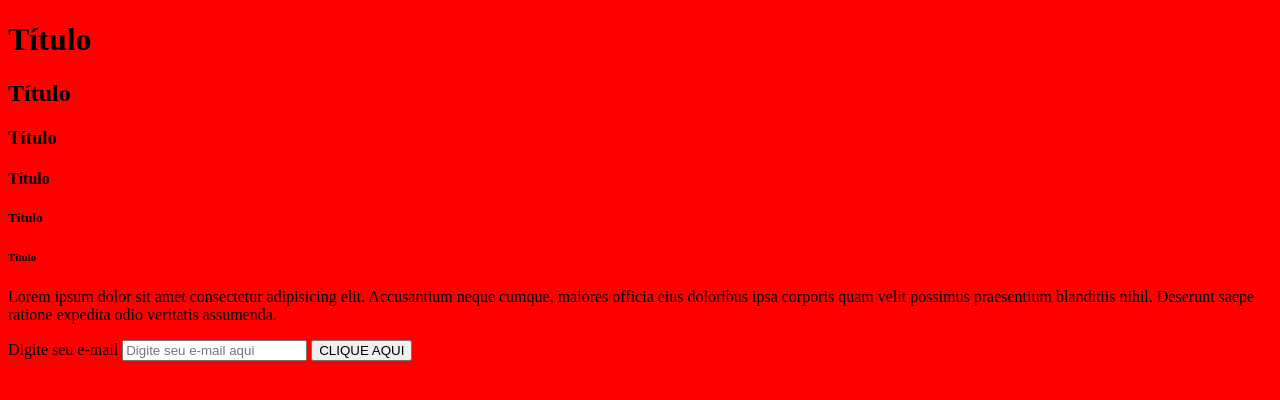
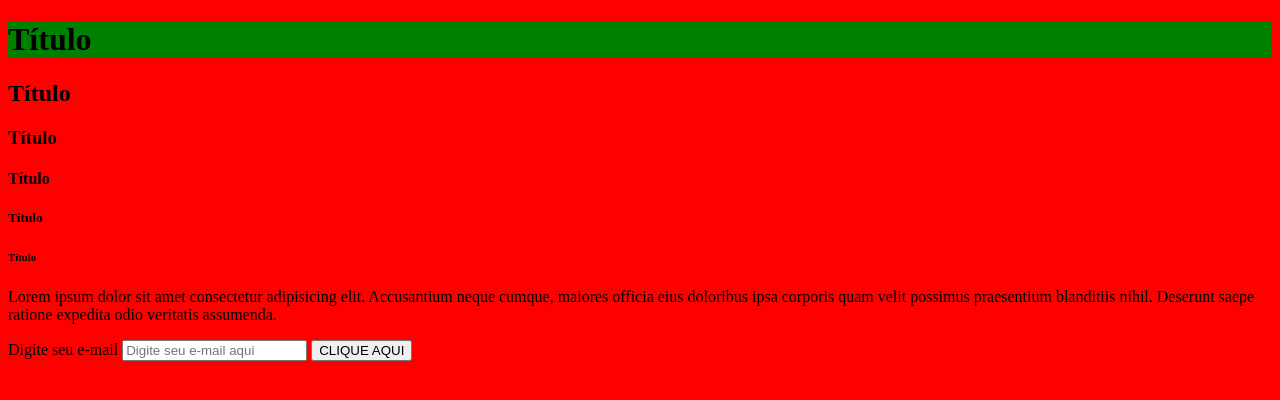
Before and after one commit to murilocoutinho1/mlc120825, a plain HTML site: page index.html in a window 1280 px wide. Drawn offline with Linux system fonts and the light colour scheme.

Commit message:
coloquei cor no título

```diff
--- a/style.css
+++ b/style.css
@@ -1,3 +1,6 @@
 body {
     background-color: red;
 }
+h1 {
+    background-color: green;
+}
```
